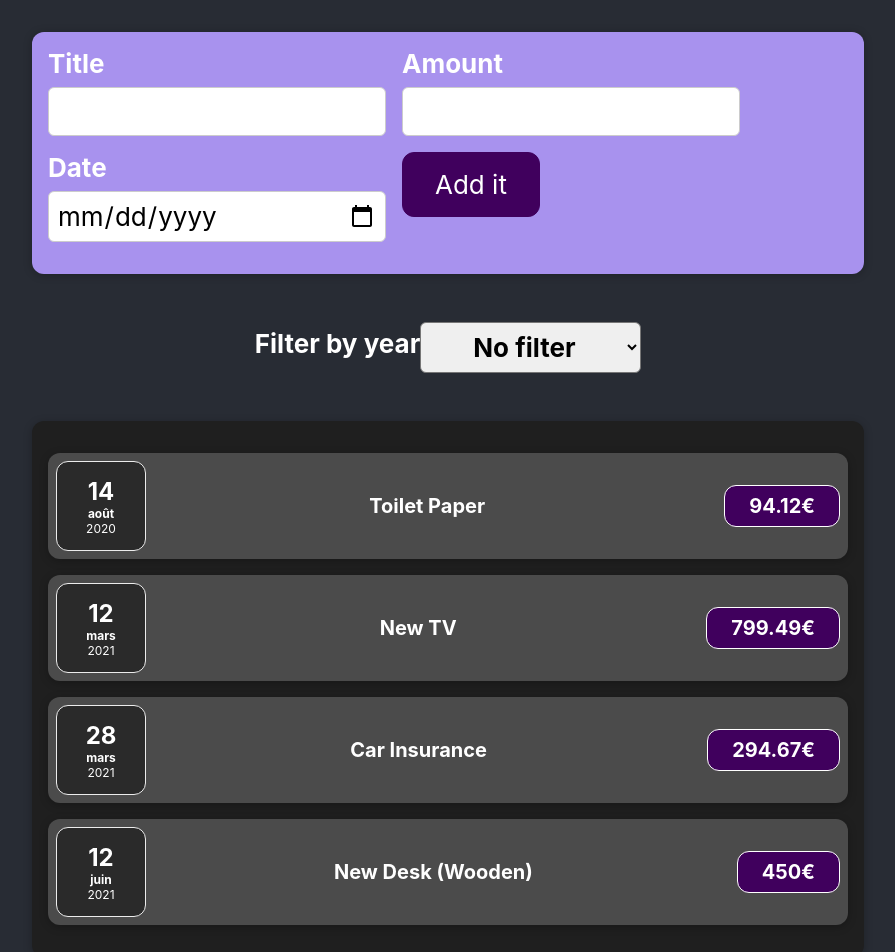
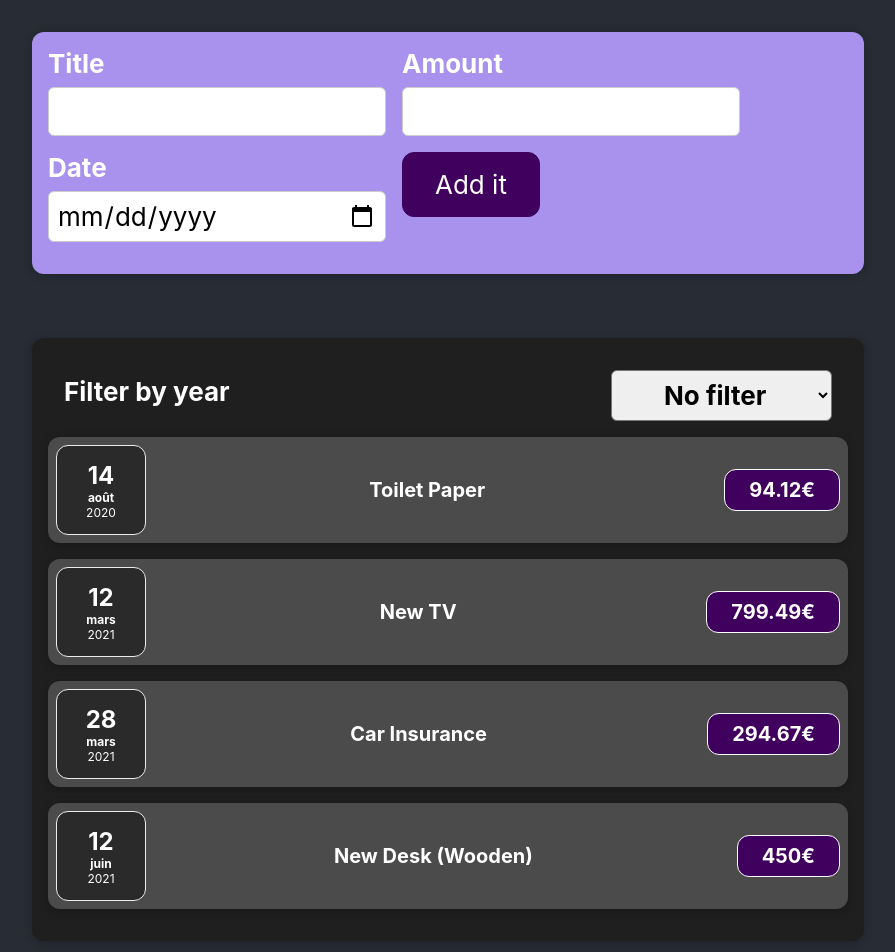
Before and after one commit to daaa57150/-React-The-Complete-Guide-2023-in-typescript, a React (Create React App) app in the folder section3/: page / in a window 1280 px wide. Shown: the top 952 px of the page, without its empty margins (192-1087 px from the left). Built offline with nearby package versions, Linux system fonts and the light colour scheme.

Commit message:
Section 5 - Exercise 3: working with lists

```diff
--- a/section3/src/App.tsx
+++ b/section3/src/App.tsx
@@ -1,7 +1,6 @@
 import ExpenseList from '@components/expenses/ExpenseList';
 import { Expense } from '@models/expense';
 
-import ExpenseFilter from '@components/expenses/ExpenseFilter';
 import NewExpense from '@components/new-expense/NewExpense';
 import _ from 'lodash';
 import { useState } from 'react';
@@ -32,31 +31,20 @@ const startingExpenses : Expense[] = [
 function App() {
 
   const [expenses, setExpenses] = useState(startingExpenses);
-  const [yearFilter, setYearFilter] = useState<number>();
 
   const addExpense = (expense: Expense) => {
     if(_.isNil(expense.id)) {
       expense.id = Math.random().toString();
     }
-    setExpenses([...expenses, expense]);
+    setExpenses((previousExpenses) => [expense, ...previousExpenses]);
   }
 
-  const filterByYear = (year?: number) => {
-    console.log(`We should filter with year: ${year}`);
-    setYearFilter(year);
-  }
-
-  const matchesYearFilter = (date: Date) => _.isNil(yearFilter) ? true : date.getFullYear() === yearFilter;
-  const filteredExpenses = () => {
-    return expenses.filter(expense => matchesYearFilter(expense.date));
-  }
 
   return (
     <div className="App">
       <header className="App-header">
         <NewExpense onNewExpense={ addExpense }/>
-        <ExpenseFilter onYearSelect={ filterByYear }/>
-        <ExpenseList expenses={ filteredExpenses() } />
+        <ExpenseList expenses={ expenses } />
       </header>
     </div>
   );
--- a/section3/src/components/expenses/ExpenseFilter.tsx
+++ b/section3/src/components/expenses/ExpenseFilter.tsx
@@ -2,10 +2,11 @@ import _ from 'lodash';
 import './ExpenseFilter.css';
 
 interface ExpenseFilterProps {
-  onYearSelect?: (year?: number) => void
+  defaultYear?: number;
+  onYearSelect?: (year?: number) => void;
 }
 
-export default function ExpenseFilter({ onYearSelect }: ExpenseFilterProps) {
+export default function ExpenseFilter({ defaultYear, onYearSelect }: ExpenseFilterProps) {
   const years = [2022, 2021, 2020, 2019];
   const selectYear = (event: React.ChangeEvent<HTMLSelectElement>) => {
     const year = _.isEmpty(event.target.value) ? undefined : _.toNumber(event.target.value);
@@ -16,8 +17,8 @@ export default function ExpenseFilter({ onYearSelect }: ExpenseFilterProps) {
     <div className='expenses-filter'>
       <div className='expenses-filter__control'>
         <label htmlFor="selectYear">Filter by year</label>
-        <select id="selectYear" onChange={ selectYear }>
-        <option value={ '' } key="undefined">No filter</option>
+        <select id="selectYear" onChange={ selectYear } value={ defaultYear }>
+          <option value="" key="undefined">No filter</option>
           { years.map(year => <option value={ year } key={ year }>{ year }</option>) }
         </select>
       </div>
--- a/section3/src/components/expenses/ExpenseList.tsx
+++ b/section3/src/components/expenses/ExpenseList.tsx
@@ -3,6 +3,9 @@ import ExpenseItem from "@components/expenses/ExpenseItem";
 import Card from "@components/ui/Card";
 import { Expense } from "@models/expense";
 
+import _ from 'lodash';
+import { useState } from 'react';
+import ExpenseFilter from './ExpenseFilter';
 import "./ExpenseList.scss";
 
 
@@ -11,9 +14,16 @@ interface ExpenseListProps{
 }
 
 export default function ExpenseList({ expenses }: ExpenseListProps) {
+
+  const [yearFilter, setYearFilter] = useState<number|undefined>(undefined);
+
+  const matchesYearFilter = (date: Date) => _.isNil(yearFilter) ? true : date.getFullYear() === yearFilter;
+  const filteredExpenses = expenses.filter(expense => matchesYearFilter(expense.date));
+
   return (
     <Card className="expenses">
-      { expenses.map(expense => <ExpenseItem expense={ expense } key={ expense.id } />) }
+      <ExpenseFilter onYearSelect={ setYearFilter } defaultYear={ yearFilter } />
+      { filteredExpenses.map(expense => <ExpenseItem expense={ expense } key={ expense.id } />) }
     </Card>
   );
 }
```
